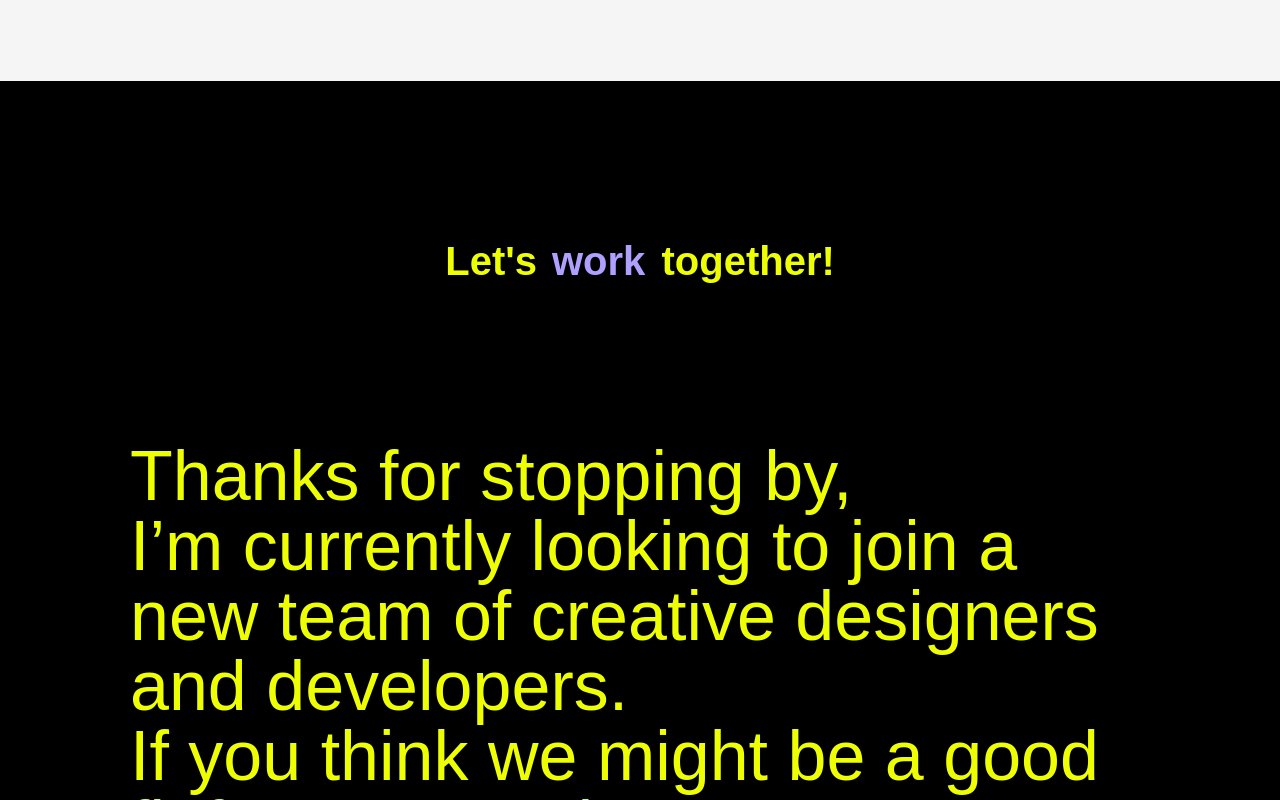
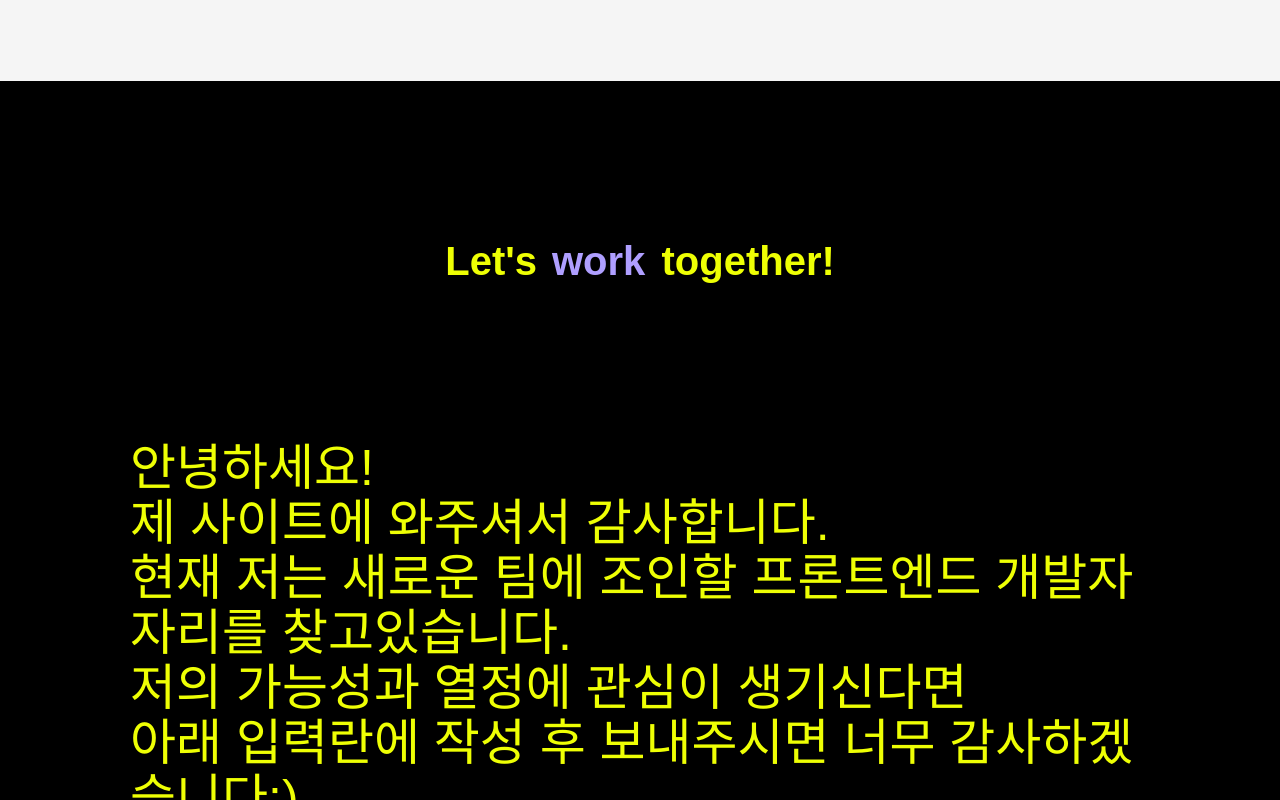
Before and after one commit to Jinyang-Park/portfolio, a React (Create React App) app: page / in a window 1280 px wide. Shown: the part 6867-7667 px from the top of the page. Built offline with nearby package versions, Linux system fonts and the light colour scheme; a web font is replaced by a local one.

Commit message:
[doc]  다국어 contact 수정

```diff
--- a/src/pages/About.jsx
+++ b/src/pages/About.jsx
@@ -91,7 +91,7 @@ function About() {
                     ))}
                   {/* <p>{t('aboutdescription.part2')}</p> */}
 
-                  <br />
+                  {i18n.language === 'ko' ? <br /> : ''}
                   {t('aboutdescription.part3', { returnObjects: true })
                     .split('\n')
                     .map((line) => (
--- a/src/pages/AboutMobile.jsx
+++ b/src/pages/AboutMobile.jsx
@@ -67,7 +67,7 @@ function AboutMobile() {
                     ))}
                   {/* <p>{t('aboutdescription.part2')}</p> */}
 
-                  <br />
+                  {i18n.language === 'ko' ? <br /> : ''}
                   {i18n
                     .t('aboutdescription.part3')
                     .split('\n')
--- a/src/pages/Contact2.jsx
+++ b/src/pages/Contact2.jsx
@@ -1,4 +1,4 @@
-import React, { useCallback, useRef, useState } from 'react';
+import React, { useState } from 'react';
 import { BsLinkedin, BsGithub } from 'react-icons/bs';
 import { SiVelog } from 'react-icons/si';
 import styled from 'styled-components';
@@ -6,8 +6,11 @@ import { MdOutlineSend } from 'react-icons/md';
 import emailjs from '@emailjs/browser';
 import Contact2Mobile from './Contact2Mobile';
 import { useMediaQuery } from 'react-responsive';
+import { useTranslation } from 'react-i18next'; // 1. react-i18next import
 
 function Contact2() {
+  const { i18n, t } = useTranslation();
+
   const form = React.useRef(null);
 
   const [check, setCheck] = useState(true);
@@ -73,17 +76,30 @@ function Contact2() {
               together!
             </Title>
           </ContactTitleWrap>
-          <SubTitle>
-            Thanks for stopping by,
-            <br />
-            I’m currently looking to join a new team of creative designers and
-            developers.
+          <SubTitle
+            style={{
+              fontSize: i18n.language === 'ko' ? '50px' : '70px',
+              lineHeight: i18n.language === 'ko' ? '1.1' : '1',
+            }}
+          >
+            {t('contactdescription.part1', { returnObjects: true })
+              .split('\n')
+              .map((line) => (
+                <div>{line}</div>
+              ))}
+            {/* <br /> */}
+            {t('contactdescription.part2')}
           </SubTitle>
           <br />
-          <SubTitle>
-            If you think we might be a good fit for one another,
+          <SubTitle
+            style={{
+              fontSize: i18n.language === 'ko' ? '50px' : '70px',
+              lineHeight: i18n.language === 'ko' ? '1.1' : '1',
+            }}
+          >
+            {t('contactdescription.part3')}
             <br />
-            Send me an email.
+            {t('contactdescription.part4')}
           </SubTitle>
           <SocialWrap>
             <Website
@@ -108,7 +124,7 @@ function Contact2() {
                       type='text'
                       value={name}
                       name='fromname'
-                      placeholder='Name'
+                      placeholder={i18n.language === 'ko' ? '이름' : 'Name'}
                       onChange={handleName}
                       required
                     />
@@ -116,7 +132,7 @@ function Contact2() {
                       type='email'
                       value={email}
                       name='fromnemail'
-                      placeholder='E-mail'
+                      placeholder={i18n.language === 'ko' ? '메일' : 'E-mail'}
                       onChange={handleEmail}
                       required
                     />
@@ -124,7 +140,7 @@ function Contact2() {
                       type='text'
                       value={subject}
                       name='fromsubject'
-                      placeholder='Subject'
+                      placeholder={i18n.language === 'ko' ? '제목' : 'Subject'}
                       onChange={handleSubject}
                       required
                     />
@@ -133,7 +149,7 @@ function Contact2() {
                     <TextArea
                       value={message}
                       name='frommessage'
-                      placeholder='Message'
+                      placeholder={i18n.language === 'ko' ? '내용' : 'Message'}
                       onChange={handleTextarea}
                       required
                     />
@@ -142,13 +158,20 @@ function Contact2() {
                 {check ? (
                   <SendBtn type='submit'>
                     <BtnIcon></BtnIcon>
-                    <BtnText>Send</BtnText>
+                    <BtnText>
+                      {i18n.language === 'ko' ? '보내기' : 'Send'}
+                    </BtnText>
                   </SendBtn>
                 ) : (
                   <ChangeBtn type='submit'>
-                    <BtnText2>
-                      Thanks for your message.
-                      <br />I will get back to you as soon as possible.
+                    <BtnText2
+                      style={{
+                        fontSize: i18n.language === 'ko' ? '36px' : '40px',
+                        lineHeight: i18n.language === 'ko' ? '1.1' : '1',
+                      }}
+                    >
+                      {t('contactdescription.part5')}
+                      <br /> {t('contactdescription.part6')}
                     </BtnText2>
                   </ChangeBtn>
                 )}
@@ -195,9 +218,9 @@ export const Title = styled.h1`
   }
 `;
 export const SubTitle = styled.span`
-  font-size: 70px;
+  /* font-size: 70px; */
   font-family: 'Darker Grotesque', sans-serif;
-  line-height: 1;
+  line-height: 1.1;
   color: #eeff04;
   @media all and (min-width: 1920px) {
     //브라우저 창 width가 1023px보다 커지는 순간부터 적용
@@ -606,10 +629,11 @@ export const ChangeBtn = styled.button`
   background: none;
   padding-top: 170px;
 
-  /* width: 30%; */
-  /* display: block; */
-  /* text-align: center; */
-  /* margin: 20px; */
+  @media all and (min-width: 1920px) {
+    //브라우저 창 width가 1023px보다 커지는 순간부터 적용
+    //데스크탑
+    margin-top: 100px;
+  }
 `;
 export const BtnDiv = styled.div`
   display: inline-block;
--- a/src/pages/Contact2Mobile.jsx
+++ b/src/pages/Contact2Mobile.jsx
@@ -1,11 +1,12 @@
-import React, { useCallback, useRef, useState } from 'react';
+import React, { useState } from 'react';
 import { BsLinkedin, BsGithub } from 'react-icons/bs';
 import { SiVelog } from 'react-icons/si';
 import styled from 'styled-components';
 import { MdOutlineSend } from 'react-icons/md';
 import emailjs from '@emailjs/browser';
-
+import { useTranslation } from 'react-i18next'; // 1. react-i18next import
 function Contact2Mobile() {
+  const { i18n, t } = useTranslation();
   const form = React.useRef(null);
 
   const [check, setCheck] = useState(true);
@@ -60,17 +61,30 @@ function Contact2Mobile() {
               together!
             </Title>
           </ContactTitleWrap>
-          <SubTitle>
-            Thanks for stopping by,
-            <br />
-            I’m currently looking to join a new team of creative designers and
-            developers.
+          <SubTitle
+            style={{
+              fontSize: i18n.language === 'ko' ? '30px' : '50px',
+              lineHeight: i18n.language === 'ko' ? '1.1' : '1',
+            }}
+          >
+            {t('contactdescription.part1', { returnObjects: true })
+              .split('\n')
+              .map((line) => (
+                <div>{line}</div>
+              ))}
+            {/* <br /> */}
+            {t('contactdescription.part2')}
           </SubTitle>
           <br />
-          <SubTitle>
-            If you think we might be a good fit for one another,
+          <SubTitle
+            style={{
+              fontSize: i18n.language === 'ko' ? '30px' : '50px',
+              lineHeight: i18n.language === 'ko' ? '1.1' : '1',
+            }}
+          >
+            {t('contactdescription.part3')}
             <br />
-            Send me an email.
+            {t('contactdescription.part4')}
           </SubTitle>
           <SocialWrap>
             <Website
@@ -95,7 +109,7 @@ function Contact2Mobile() {
                       type='text'
                       value={name}
                       name='fromname'
-                      placeholder='Name'
+                      placeholder={i18n.language === 'ko' ? '이름' : 'Name'}
                       onChange={handleName}
                       required
                     />
@@ -103,7 +117,7 @@ function Contact2Mobile() {
                       type='email'
                       value={email}
                       name='fromnemail'
-                      placeholder='E-mail'
+                      placeholder={i18n.language === 'ko' ? '메일' : 'E-mail'}
                       onChange={handleEmail}
                       required
                     />
@@ -111,7 +125,7 @@ function Contact2Mobile() {
                       type='text'
                       value={subject}
                       name='fromsubject'
-                      placeholder='Subject'
+                      placeholder={i18n.language === 'ko' ? '제목' : 'Subject'}
                       onChange={handleSubject}
                       required
                     />
@@ -120,7 +134,7 @@ function Contact2Mobile() {
                     <TextArea
                       value={message}
                       name='frommessage'
-                      placeholder='Message'
+                      placeholder={i18n.language === 'ko' ? '내용' : 'Message'}
                       onChange={handleTextarea}
                       required
                     />
@@ -129,13 +143,20 @@ function Contact2Mobile() {
                 {check ? (
                   <SendBtn type='submit'>
                     <BtnIcon></BtnIcon>
-                    <BtnText>Send</BtnText>
+                    <BtnText>
+                      {i18n.language === 'ko' ? '보내기' : 'Send'}
+                    </BtnText>
                   </SendBtn>
                 ) : (
                   <ChangeBtn type='submit'>
-                    <BtnText2>
-                      Thanks for your message.
-                      <br />I will get back to you as soon as possible.
+                    <BtnText2
+                      style={{
+                        fontSize: i18n.language === 'ko' ? '30px' : '40px',
+                        lineHeight: i18n.language === 'ko' ? '1.1' : '1',
+                      }}
+                    >
+                      {t('contactdescription.part5')}
+                      <br /> {t('contactdescription.part6')}
                     </BtnText2>
                   </ChangeBtn>
                 )}
--- a/src/utils/translation.en.json
+++ b/src/utils/translation.en.json
@@ -115,8 +115,8 @@
         "Axios",
         "Firebase",
         "Vercel",
-        "Figma",
-        "Illustrator"
+        "Illustrator",
+        "Figma"
       ],
       "Site": [
         {
@@ -125,5 +125,13 @@
         }
       ]
     }
-  ]
+  ],
+  "contactdescription": {
+    "part1": "Thanks for stopping by,",
+    "part2": " I’m currently looking to join a new team of creative designers and developers.",
+    "part3": " If you think we might be a good fit for one another,",
+    "part4": "Send me an email.",
+    "part5": "Thanks for your message.",
+    "part6": "I will get back to you as soon as possible."
+  }
 }
--- a/src/utils/translation.ko.json
+++ b/src/utils/translation.ko.json
@@ -1,7 +1,7 @@
 {
   "aboutdescription": {
     "part1": "안녕하세요 디자인 실력도 겸비한 프론트엔드 개발자 박진양입니다.",
-    "part2": "저는 스포츠웨어 디자이너, 프로덕트 매니저로 커리어를 시작하였습니다. \n 디자이너로 재직 당시 개발자와 프로젝트를 진행하면서 개발자 직군을 처음 알게 되었습니다. 몇 줄의 코드로 홈페이지가 구현되는 것을 보고 신선한 충격을 받았습니다. \n 이를 계기로 간단한 웹 사이트를 만들어보며 디자이너로서 제품을 만들어 내는 즐거움과 달리 또 다른 희열을 느껴 회사를 그만두고 부트캠프에 지원하여 개발 공부를 시작하였습니다. ",
+    "part2": "저는 스포츠웨어 디자이너, 프로덕트 매니저로 커리어를 시작하였습니다. 디자이너로 재직 당시 개발자와 프로젝트를 진행하면서 개발자 직군을 처음 알게 되었습니다. 몇 줄의 코드로 홈페이지가 구현되는 것을 보고 신선한 충격을 받았습니다. \n 이를 계기로 간단한 웹 사이트를 만들어보며 디자이너로서 제품을 만들어 내는 즐거움과 달리 또 다른 희열을 느껴 회사를 그만두고 부트캠프에 지원하여 개발 공부를 시작하였습니다. ",
     "part3": "저는 디자인과 기술을 섞어 편리함뿐만 아니라 시각적인 즐거움도 얻어 갈 수 있는 서비스를 만들어내는 것에 큰 재미를 느꼈고 좋은 사용자 경험을 제공하기 위해 고민하는 것을 좋아합니다.",
     "part4": "“you are gonna figure it out. just like always have.” 제가 좋아하는 영어 격언입니다. \n 새로운 것을 탐구하고 도전하며 문제를 해결해왔던 것처럼 꾸준히 공부하여 방법을 찾아가는 프론트엔드 개발자로 일하고 싶습니다.",
     "part5": "저에 대해 궁금하시거나 자세한 정보가 필요하시다면 아래 이력서를 클릭해 주세요:) "
@@ -119,8 +119,8 @@
         "Axios",
         "Firebase",
         "Vercel",
-        "Figma",
-        "Illustrator"
+        "Illustrator",
+        "Figma"
       ],
       "Site": [
         {
@@ -129,5 +129,13 @@
         }
       ]
     }
-  ]
+  ],
+  "contactdescription": {
+    "part1": "안녕하세요! \n  제 사이트에 와주셔서 감사합니다.",
+    "part2": "현재 저는 새로운 팀에 조인할 프론트엔드 개발자 자리를 찾고있습니다.",
+    "part3": "저의 가능성과 열정에 관심이 생기신다면",
+    "part4": "아래 입력란에 작성 후 보내주시면 너무 감사하겠습니다:)",
+    "part5": "메일을 보내주셔서 감사합니다.",
+    "part6": "확인 후 최대한 빨리 연락드리겠습니다."
+  }
 }
```
